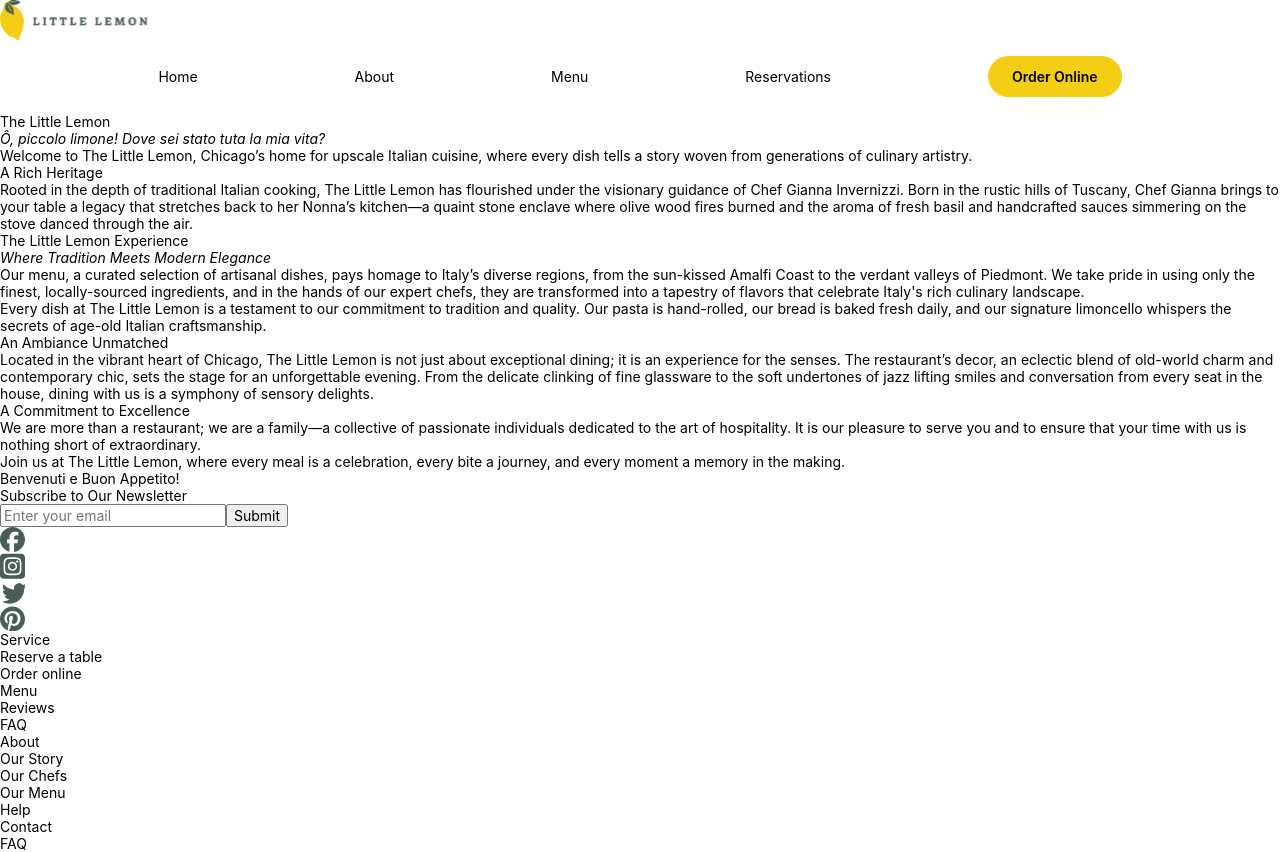
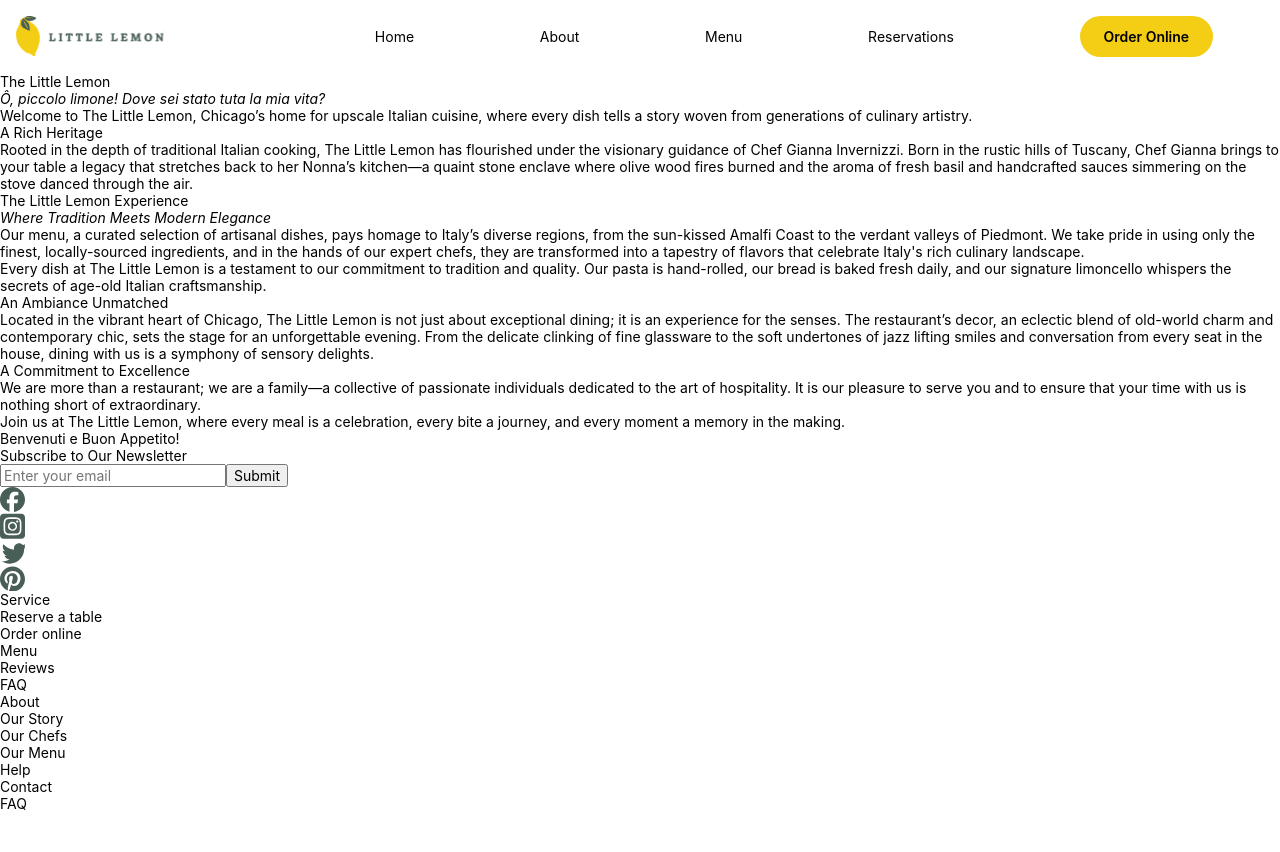
Before and after one commit to JBrocklyAnderson/reserve-a-table, a React (Create React App) app: page /our-story in a window 1280 px wide. After the commit the page ends 812 px from the top, so only its background shows below. Built offline with nearby package versions, Linux system fonts and the light colour scheme.

Commit message:
Fix the responsive layout of navigation bar

```diff
--- a/src/components/common/Nav.jsx
+++ b/src/components/common/Nav.jsx
@@ -9,38 +9,48 @@ export const placeholderLinkAlert = (e) => {
 };
 
 const Nav = () => {
-    const [toggle, setToggle] = useState(false);
+    {/* Initialize state to track menu toggle */}
+    const [isOpen, setIsOpen] = useState(false);
 
     const toggleNavbar = () => {
-        setToggle(!toggle);
+        setIsOpen(isOpen => !isOpen);
     }
 
     return (
-        <nav>
-            <Link to='/'>
-                <img src={Logo} alt='Little Lemon Logo' />
-            </Link>
+        <nav className={styles.navBar}>
+            <div className={styles.mobile}>
+                <Link to='/'>
+                    <img src={Logo} alt='Little Lemon Logo' />
+                </Link>
 
-            <svg className={`${styles.menu}`} xmlns='http://www.w3.org/2000/svg' viewBox='0 0 448 512' width={40} onClick={toggleNavbar}>
-                {/* <!-- !Font Awesome Free 6.5.2 by @fontawesome - https://fontawesome.com License - https://fontawesome.com/license/free Copyright 2024 Fonticons, Inc.--> */}
-                <path fill='var(--olive)' d='M0 96C0 78.3 14.3 64 32 64H416c17.7 0 32 14.3 32 32s-14.3 32-32 32H32C14.3 128 0 113.7 0 96zM0 256c0-17.7 14.3-32 32-32H416c17.7 0 32 14.3 32 32s-14.3 32-32 32H32c-17.7 0-32-14.3-32-32zM448 416c0 17.7-14.3 32-32 32H32c-17.7 0-32-14.3-32-32s14.3-32 32-32H416c17.7 0 32 14.3 32 32z' />
-            </svg>
+                {!isOpen ? (
+                    <svg className={`${styles.menu}`} xmlns='http://www.w3.org/2000/svg' viewBox='0 0 448 512' onClick={toggleNavbar}>
+                        {/* <!-- !Font Awesome Free 6.5.2 by @fontawesome - https://fontawesome.com License - https://fontawesome.com/license/free Copyright 2024 Fonticons, Inc.--> */}
+                        <path d='M0 96C0 78.3 14.3 64 32 64H416c17.7 0 32 14.3 32 32s-14.3 32-32 32H32C14.3 128 0 113.7 0 96zM0 256c0-17.7 14.3-32 32-32H416c17.7 0 32 14.3 32 32s-14.3 32-32 32H32c-17.7 0-32-14.3-32-32zM448 416c0 17.7-14.3 32-32 32H32c-17.7 0-32-14.3-32-32s14.3-32 32-32H416c17.7 0 32 14.3 32 32z' />
+                    </svg>
+                ) : (
+                    <svg className={`${styles.menu}`} xmlns='http://www.w3.org/2000/svg' viewBox='0 0 384 512' onClick={toggleNavbar}>
+                        {/* <!-- !Font Awesome Free 6.5.2 by @fontawesome - https://fontawesome.com License - https://fontawesome.com/license/free Copyright 2024 Fonticons, Inc. -->*/}
+                        <path d='M342.6 150.6c12.5-12.5 12.5-32.8 0-45.3s-32.8-12.5-45.3 0L192 210.7 86.6 105.4c-12.5-12.5-32.8-12.5-45.3 0s-12.5 32.8 0 45.3L146.7 256 41.4 361.4c-12.5 12.5-12.5 32.8 0 45.3s32.8 12.5 45.3 0L192 301.3 297.4 406.6c12.5 12.5 32.8 12.5 45.3 0s12.5-32.8 0-45.3L237.3 256 342.6 150.6z'/>
+                    </svg>
+                )}
+            </div>
 
-            <ul className={`${styles.navbar} ${toggle ? styles.flex : ''}`}>
-                <li className={styles.navbarItem}>
-                    <Link to='/'>Home</Link>
+            <ul className={`${styles.links} ${isOpen ? styles.open : ''}`}>
+                <li>
+                    <Link to='/' className={`${styles.clickable} ${styles.link}`}>Home</Link>
                 </li>
-                <li className={styles.navbarItem}>
-                    <Link to='/our-story'>About</Link>
+                <li>
+                    <Link to='/our-story' className={`${styles.clickable} ${styles.link}`}>About</Link>
                 </li>
-                <li className={styles.navbarItem}>
-                    <Link to='/menu'>Menu</Link>
+                <li>
+                    <Link to='/menu' className={`${styles.clickable} ${styles.link}`}>Menu</Link>
                 </li>
-                <li className={styles.navbarItem}>
-                    <Link to='/reserve-a-table'>Reservations</Link>
+                <li>
+                    <Link to='/reserve-a-table' className={`${styles.clickable} ${styles.link}`}>Reservations</Link>
                 </li>
                 <li className={styles.navbarBtn}>
-                    <Link to='/order-online' onClick={placeholderLinkAlert}>Order Online</Link>
+                    <Link to='/order-online' className={`${styles.clickable} ${styles.link}`} onClick={placeholderLinkAlert}>Order Online</Link>
                 </li>
             </ul>
         </nav>
--- a/src/components/common/Nav.module.css
+++ b/src/components/common/Nav.module.css
@@ -1,33 +1,76 @@
+.navBar {
+    display: inline-flex;
+    flex-direction: column;
+    padding: 1rem;
+    justify-content: space-between;
+    align-items: stretch;
+    gap: 1rem;
+    width: 100%;
+    position: sticky;
+    top: 0;
+    left: 0;
+    background: white;
+}
+
+.mobile {
+    display: flex;
+    justify-content: space-between;
+    max-width: 100%;
+}
+
 .menu {
     display: block;
     fill: var(--olive);
     width: 40px;
+    height: 40px;
+    margin: 0.25rem;
+    border-radius: 40%;
+    transition: background-color 0.3s ease;
 }
 
+.menu:active {
+    background-color: var(--lemon);
+    border-radius: 50%;
+}
 
-.mobileNav {
+.links {
+    flex-grow: 1; /* Use available space */
+    /* padding: 1rem; */
     flex-direction: column;
     justify-content: space-between;
-    padding: 1rem;
     align-items: center;
-}
-
-.navbar {
-    padding: 1rem 5rem;
-    flex-direction: column;
-    justify-content: center;
-    align-items: center;
+    gap: 1.5rem;
     display: none; /* Hide initially on mobile devices */
 }
 
+.link {
+    padding: 0.75rem 3rem;
+    margin: -0.75rem -3rem;
+    position: relative;
+}
 
+.open {
+    display: flex;
+    opacity: 1;
+    transform: translateY(0);
+    transition: transform 0.3s ease;
+}
 
+.link:hover {
+    background-color: var(--lemon);
+    font-weight: 600;
+    padding: 0.75rem 3rem;
+    margin: -0.75rem -3rem;
+    transition:
+        color 0.3s ease,
+        background-color 0.3s ease,
+        border-radius 0.3s ease;
+}
 
-
-.navbarItem:hover {
-    background-color: var(--lemon);
-    padding: 1.5rem;
-    font-weight: 600;
+.link:active {
+    color: var(--lemon);
+    background-color: var(--olive);
+    border-radius: 1rem;
 }
 
 .navbarBtn {
@@ -38,11 +81,21 @@
 }
 
 @media screen and (min-width: 769px) {
-    .navbar {
+    .navBar {
+        position: static;
+        gap: 10rem;
+        flex-direction: row;
+    }
+
+    .links {
         flex-direction: row;
         display: flex;
         justify-content: space-around;
-        display: flex; /* Always display on desktops */
+    }
+
+    link:hover {
+        padding: 2rem;
+        margin: -2rem;
     }
 
     .menu {
```
